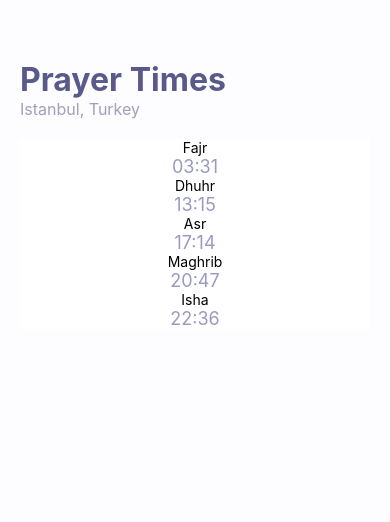
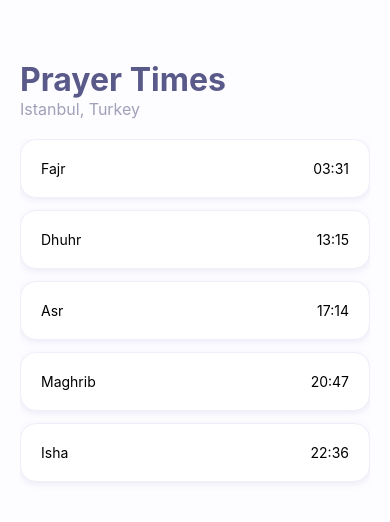
Before and after one commit to wrathreyli/Salah-prayer-app, a React Native app: screen / in a window 390 px wide. Shown: the top 522 px of the page. Built offline with nearby package versions, Linux system fonts and the light colour scheme.

Commit message:
Day 2: reset card layout after Flexbox practice

```diff
--- a/App.js
+++ b/App.js
@@ -53,12 +53,18 @@ const styles = StyleSheet.create({
   },
   card: {
     backgroundColor: '#ffffff',
-    flexDirection: 'column',
+    flexDirection: 'row',
     justifyContent: 'space-between',
     alignItems: 'center',
-  },
-  prayerTime: {
-    fontSize: 18,
-    color: '#9a9ac0',
+    padding: 20,
+    borderRadius: 16,
+    marginBottom: 12,
+    borderWidth: 1,
+    borderColor: '#f0eef8',
+    shadowColor: '#c8c4e0',
+    shadowOffset: { width: 0, height: 2 },
+    shadowOpacity: 0.3,
+    shadowRadius: 6,
+    elevation: 2,
   },
 });
```
